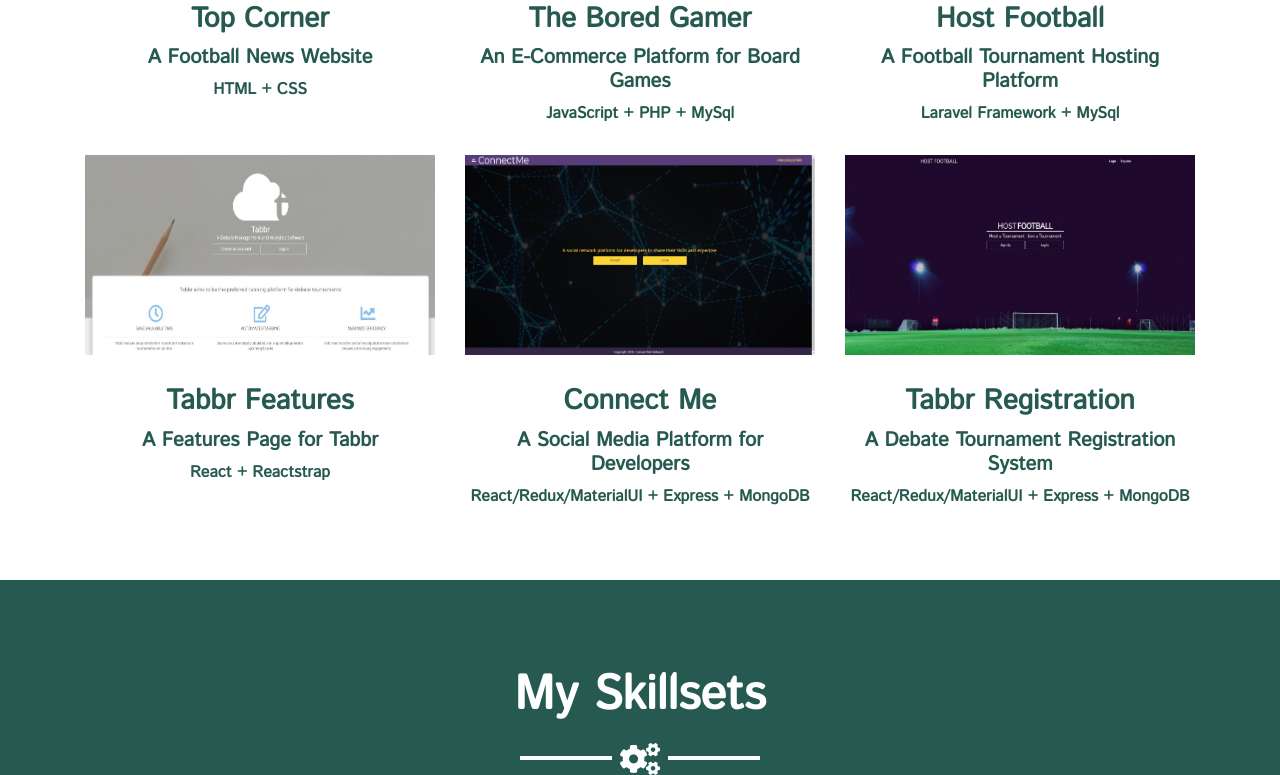
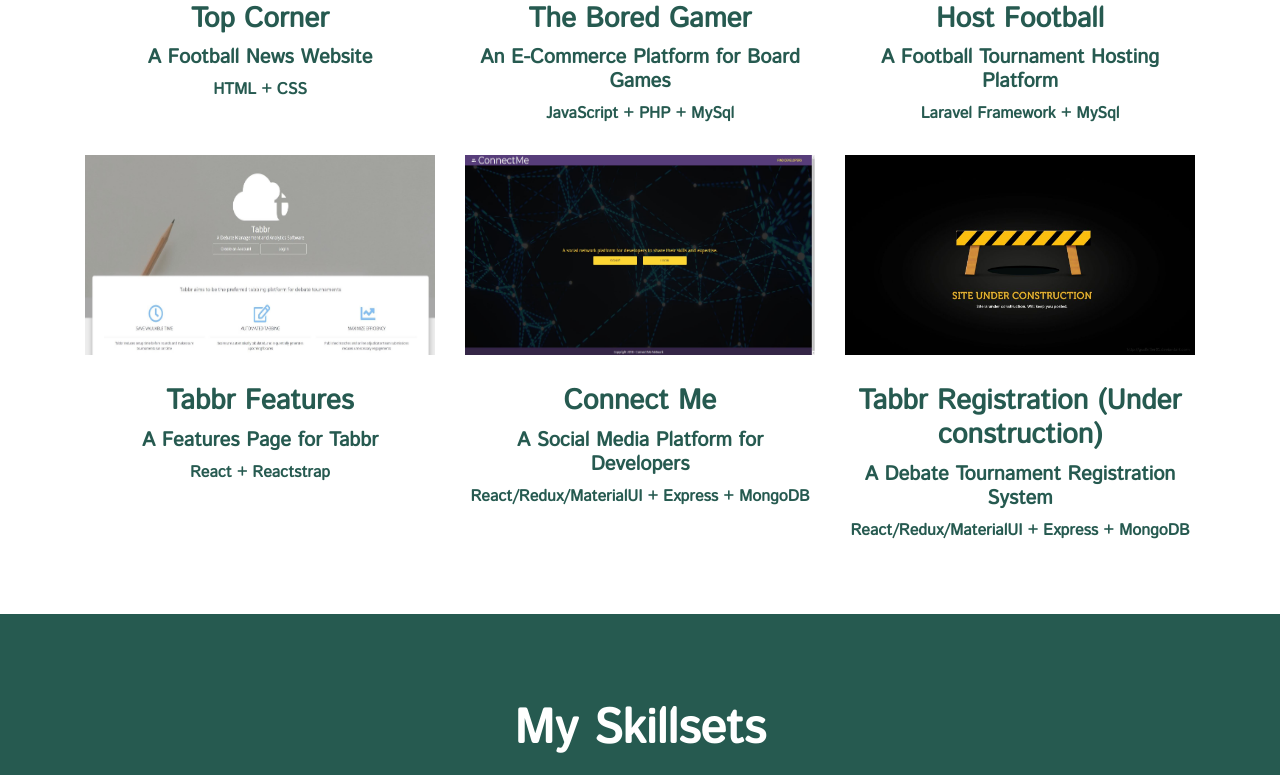
Before and after one commit to jbddelatorre/portfolio, a plain HTML site: page index.html in a window 1280 px wide. Shown: the part 943-1718 px from the top of the page. Drawn offline with nearby package versions, Linux system fonts and the light colour scheme.

Commit message:
fixed link

```diff
--- a/index.html
+++ b/index.html
@@ -159,15 +159,15 @@
           </div>
 
           <div class="col-md-6 col-lg-4 projects-margintop">
-            <a class="portfolio-item d-block mx-auto" target="_blank" href="http://hostfootball.herokuapp.com" rel="noopener noreferrer">
+            <a class="portfolio-item d-block mx-auto" target="_blank" href="https://www.google.com" rel="noopener noreferrer">
               <div class="portfolio-item-caption d-flex position-absolute h-100 w-100">
                 <div class="portfolio-item-caption-content my-auto w-100 text-center text-white">
                   <i class="fas fa-external-link-alt"></i>
                 </div>
               </div>
-              <img style="height:200px;"  class="img-fluid" src="./assets/image/caps3.jpg" alt="Capstone 3">
+              <img style="height:200px;"  class="img-fluid" src="./assets/image/underconstruction.jpg" alt="Capstone 3">
             </a>
-            <h3 style="text-align: center; margin-top: 10px; color:#265a50;">Tabbr Registration</h3>
+            <h3 style="text-align: center; margin-top: 10px; color:#265a50;">Tabbr Registration (Under construction)</h3>
             <h5 style="text-align: center; margin-top: 10px; color:#265a50;">A Debate Tournament Registration System</h5>
             <h6 style="text-align: center; margin-top: 10px; color:#265a50;">React/Redux/MaterialUI + Express + MongoDB</h6>
           </div>
```
Also changed, not shown: assets/image/underconstruction.jpg (added).
